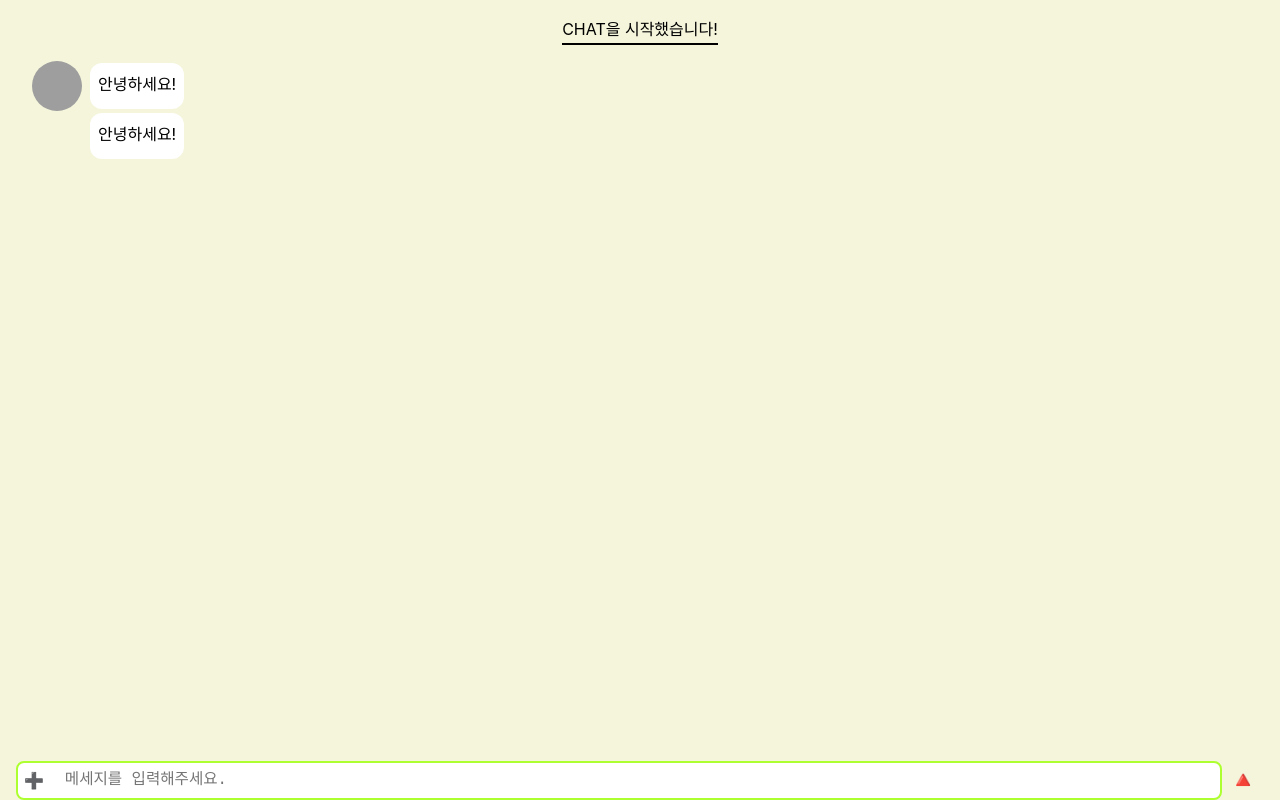
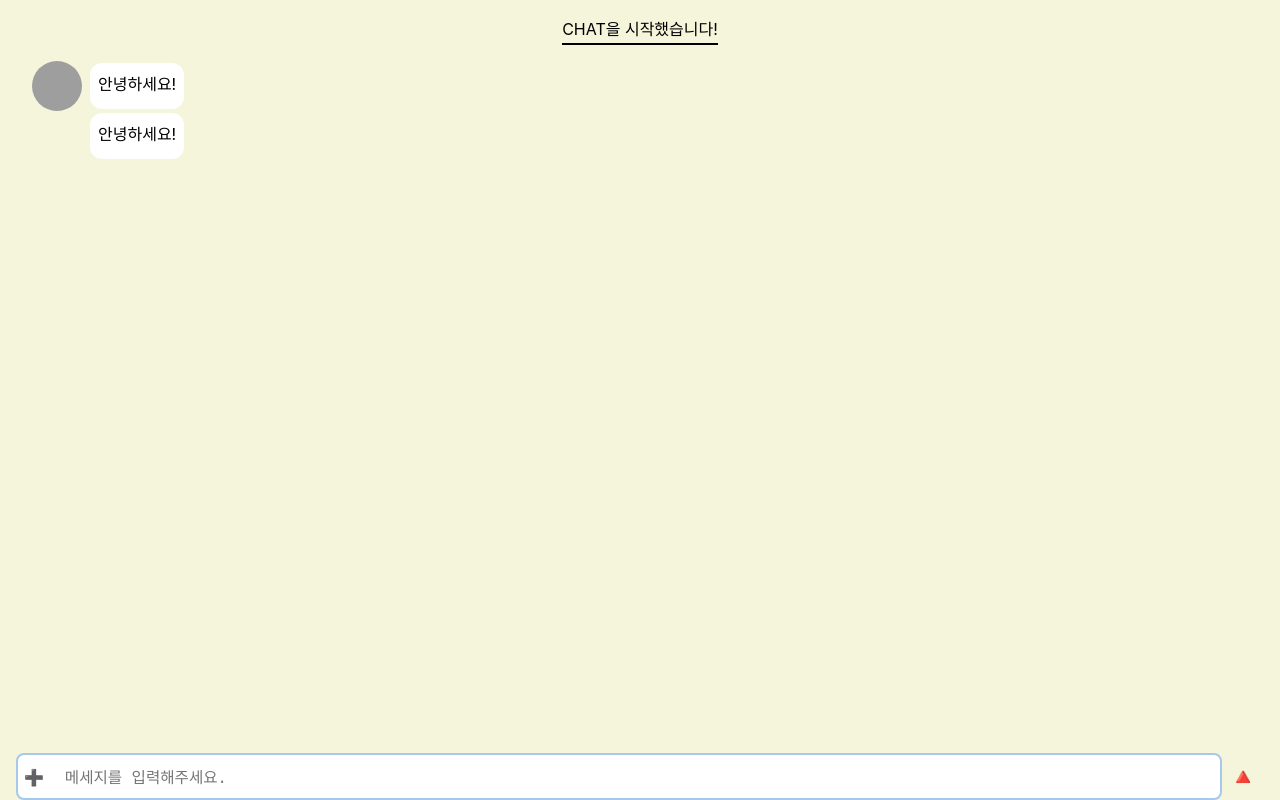
Before and after one commit to hyun-june/react_chatting_UI, a React (Create React App) app: page / in a window 1280 px wide. Built offline with nearby package versions, Linux system fonts and the light colour scheme; grey boxes are pictures that could not be loaded.

Commit message:
[style] css 수정

```diff
--- a/src/App.css
+++ b/src/App.css
@@ -78,17 +78,18 @@
   padding: 0em 1em;
   display: flex;
   align-items: center;
-  position: relative;
 
   textarea {
     resize: none;
+    border: 2px solid #a6c9eb;
+    background-color: white;
+    width: 100%;
+    padding-top: 0.6em;
     height: 2em;
-    border: 2px solid greenyellow;
-    width: 100%;
     border-radius: 8px;
     padding-left: 3em;
-    line-height: 2em;
     font-size: 1.2em;
+    line-height: 1.8em;
   }
 
   input[type="file"] {
```
